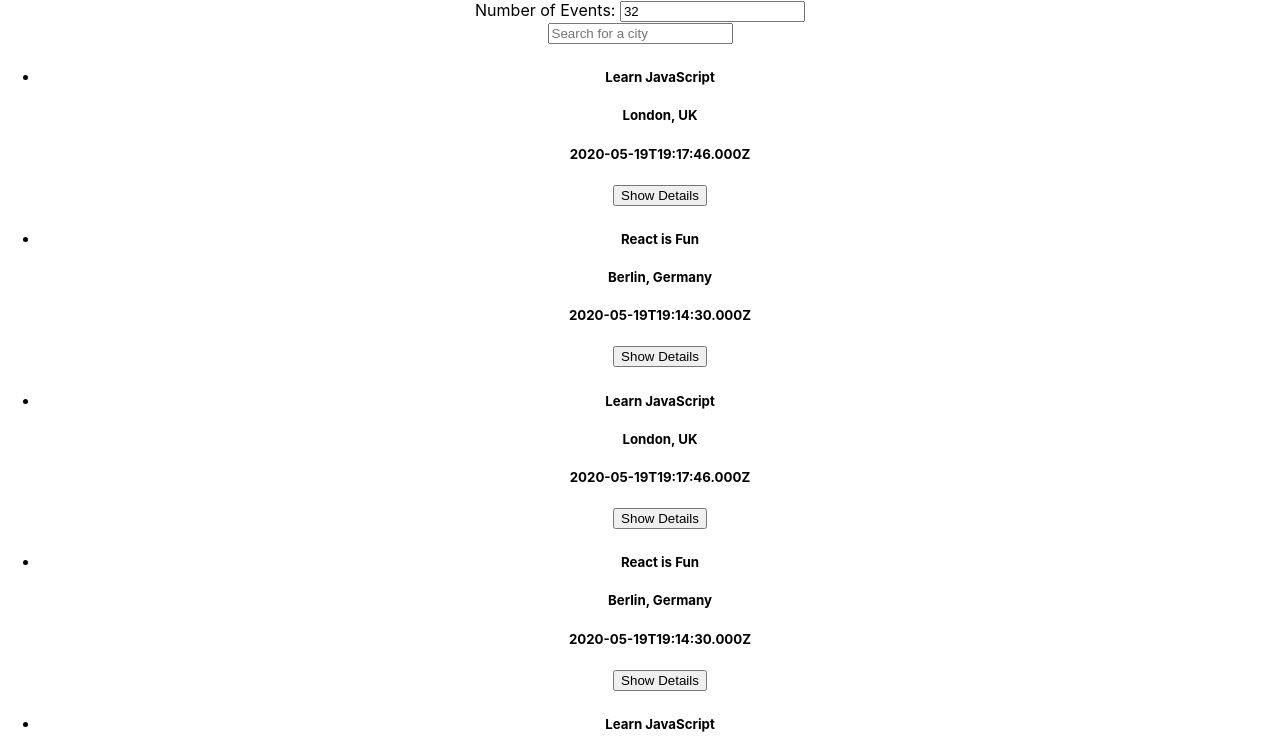
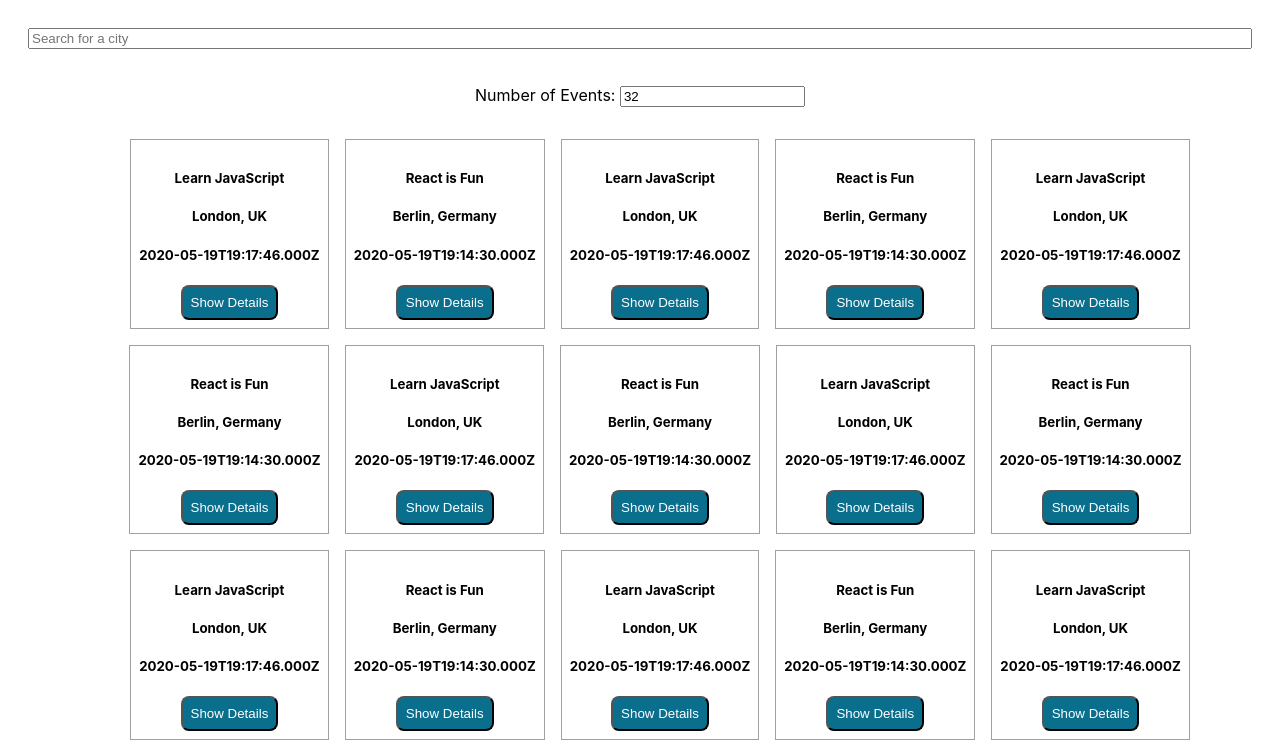
Before and after one commit to sanjushahgupta/meet-event, a React (Create React App) app: page / in a window 1280 px wide. Shown: the top 754 px of the page. Built offline with nearby package versions, Linux system fonts and the light colour scheme.

Commit message:
feat: Specify Number of Events

```diff
--- a/src/App.css
+++ b/src/App.css
@@ -1,6 +1,9 @@
 .App {
   text-align: center;
-}
+  margin-top: 0;
+  flex-direction: column;
+  align-items: center;
+  }
 
 .App-logo {
   height: 40vmin;
@@ -12,14 +15,16 @@
     animation: App-logo-spin infinite 20s linear;
   }
 }
-
+#city-search {
+  display: flex;
+  flex-direction: column;
+}
 .App-header {
   background-color: #282c34;
   min-height: 100vh;
   display: flex;
+  align-items: self-start;
   flex-direction: column;
-  align-items: center;
-  justify-content: center;
   font-size: calc(10px + 2vmin);
   color: white;
 }
@@ -27,7 +32,44 @@
 .App-link {
   color: #61dafb;
 }
+.event-container{
+  list-style: none;
+  border: 1px solid rgb(161, 159, 159);
+  margin: 8px;
+  padding-bottom: 3px;
+  padding: 8px;
+  display: inline-block;
+}
+.event-container button{
+  background-color: #0a6e8d;
+color: white;
+border-radius: 8px;
+padding: 8px;
+text-align: end;
 
+}
+#city-search{
+text-align: center;
+margin: 20px;
+padding: 8px;
+}
+
+#number-of-events{
+  padding: 8px;
+}
+
+.suggestions > li {
+  text-align: left;
+  background-color: #edf1f1;
+  cursor: default;
+  list-style: none;
+  padding: 8px;
+}
+
+
+.suggestions > li:hover {
+  background-color: #9ea2a2;
+}
 @keyframes App-logo-spin {
   from {
     transform: rotate(0deg);
--- a/src/App.js
+++ b/src/App.js
@@ -15,7 +15,7 @@ function App() {
 
   useEffect(() => {
     fetchData();
-  }, [currentCity]);
+  }, [currentCity, currentNOE]);
 
   const fetchData = async () => {
     const allEvents = await getEvents();
@@ -28,8 +28,8 @@ function App() {
 
   return (
     <div className="App">
-    <NumberOfEvents />
     <CitySearch allLocations={allLocations} setCurrentCity={setCurrentCity} />
+    <NumberOfEvents  currentNOE ={setCurrentNOE}/>
     <EventList events={events}/>
   </div>
   );
--- a/src/api.js
+++ b/src/api.js
@@ -5,7 +5,82 @@ export const extractLocations = (events) => {
   const locations = [...new Set(extractedLocations)];
   return locations;
 };
+const checkToken = async (accessToken) => {
+  const response = await fetch(
+    `https://www.googleapis.com/oauth2/v1/tokeninfo?access_token=${accessToken}`
+  );
+  const result = await response.json();
+  return result;
+};
+export const getEvents = async () => {
+  if (window.location.href.startsWith('http://localhost')) {
+    return mockData;
+  }
 
-export const getEvents = async () => {
-    return mockData;
+  const token = await getAccessToken();
+
+  if (token) {
+    removeQuery();
+    const url =  "https://94wwv91lk1.execute-api.eu-central-1.amazonaws.com/dev/api/get-events" + "/" + token;
+    const response = await fetch(url);
+    const result = await response.json();
+    if (result) {
+      return result.events;
+    } else return null;
+  }
+
   };
+
+  const removeQuery = () => {
+    let newurl;
+    if (window.history.pushState && window.location.pathname) {
+      newurl =
+        window.location.protocol +
+        "//" +
+        window.location.host +
+        window.location.pathname;
+      window.history.pushState("", "", newurl);
+    } else {
+      newurl = window.location.protocol + "//" + window.location.host;
+      window.history.pushState("", "", newurl);
+    }
+  };
+
+  const getToken = async (code) => {
+    try {
+      const encodeCode = encodeURIComponent(code);
+      const response = await fetch('https://94wwv91lk1.execute-api.eu-central-1.amazonaws.com/dev/api/token' + '/' + encodeCode);
+
+      if (!response.ok) {
+        throw new Error(`HTTP error! status: ${response.status}`)
+      }
+      const { access_token } = await response.json();
+      access_token && localStorage.setItem("access_token", access_token);
+      return access_token;
+    } catch (error) {
+      error.json();
+    }
+
+  };
+
+  export const getAccessToken = async () => {
+    const accessToken = localStorage.getItem('access_token');
+    const tokenCheck = accessToken && (await checkToken(accessToken));
+
+    if (!accessToken || tokenCheck.error) {
+      await localStorage.removeItem("access_token");
+      const searchParams = new URLSearchParams(window.location.search);
+      const code = await searchParams.get("code");
+      if (!code) {
+        const response = await fetch(
+          "https://94wwv91lk1.execute-api.eu-central-1.amazonaws.com/dev/api/get-auth-url"
+        );
+        const result = await response.json();
+        const { authUrl } = result;
+        return (window.location.href = authUrl);
+      }
+      return code && getToken(code);
+    }
+    return accessToken;
+
+  };
--- a/src/components/Event.js
+++ b/src/components/Event.js
@@ -7,7 +7,7 @@
           }
 
       return (
-            <li>
+            <li className="event-container">
           <div>
             <h5>{event.summary}</h5>
             <h5>{event.location}</h5>
--- a/src/components/NumberOfEvents.js
+++ b/src/components/NumberOfEvents.js
@@ -2,13 +2,13 @@
 
 import { useState } from "react";
 
-const NumberOfEvents = ({ }) => {
+const NumberOfEvents = ({ setCurrentNOE}) => {
 
   const [number, setNumber] = useState(32);
 
   const handleInputChanged = (event) => {
     const value = event.target.value;
-    setNumber(value);
+    setNumber(setCurrentNOE);
   }
 
   return (
```
Also changed, not shown: src/components/CitySearch.js (+6 -3 lines), 1 other file (tests, documents, lock files or other folders).
